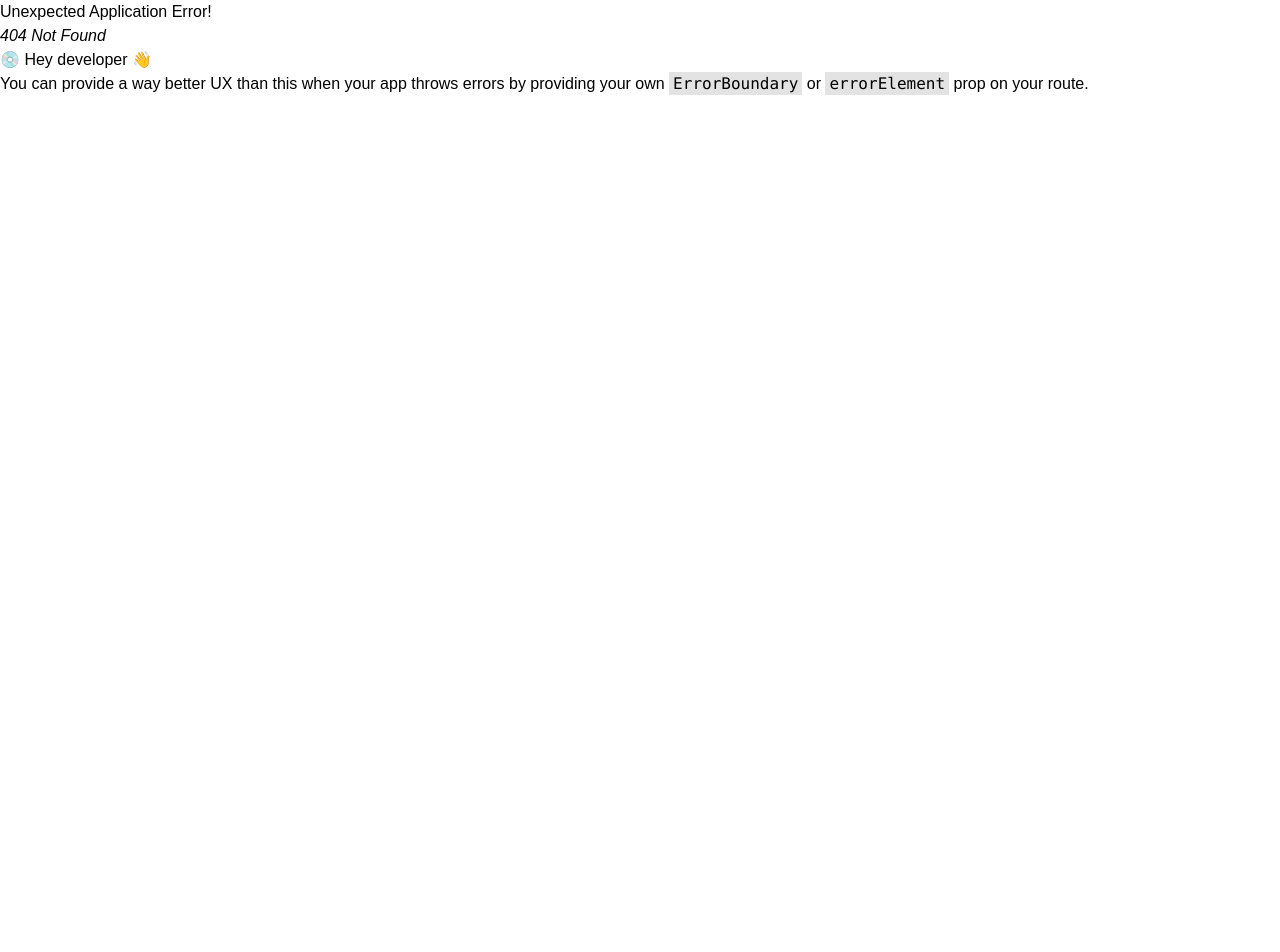
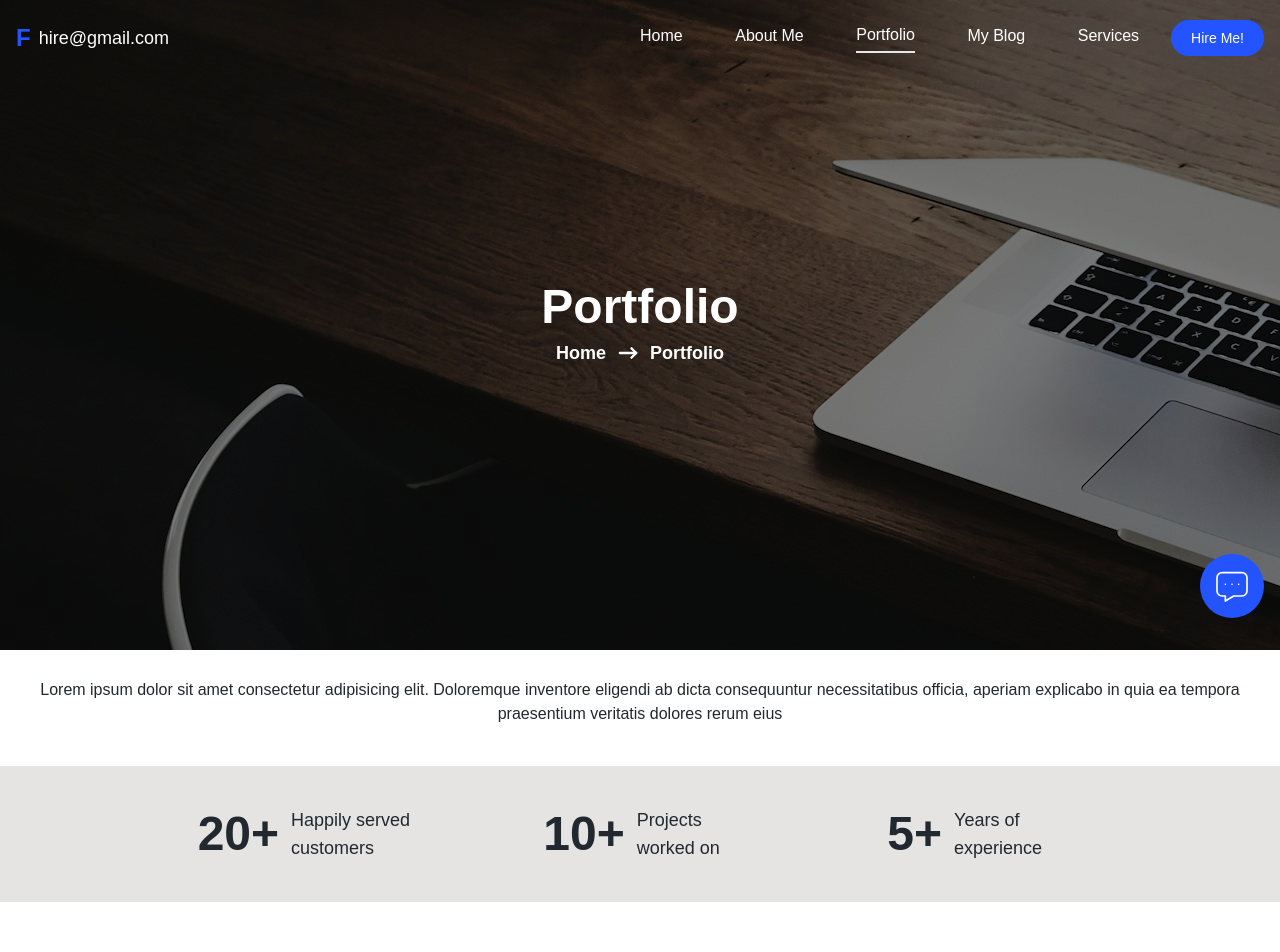
Before and after one commit to Favor-star/my-brand, a React (Vite) app: page /portfolio in a window 1280 px wide. Before the commit this address had no page. Shown: the top 952 px of the page. Before the commit the page ends 800 px from the top, so only its background shows below. Built offline with nearby package versions, Linux system fonts and the light colour scheme.

Commit message:
Finishes working  on Portfolio  page

```diff
--- a/src/components/FAQsSection.tsx
+++ b/src/components/FAQsSection.tsx
@@ -1,13 +1,11 @@
-import { useRef } from 'react';
 import FAQ from './FAQ';
-import { useFollowPointer } from '../utils';
-import {motion } from "framer-motion"
+
 
 const FAQsSection = () => {
   return (
     <div className="w-full flex items-center justify-center py-10  text-blackCustom realtive">
       <main className="w-full max-w-screen-xl flex flex-col gap-3 items-center justify-center px-4">
-        <p className="font-bold text-3xl">You might ask yourself:</p>
+        <p className="font-bold text-3xl text-center">You might ask yourself:</p>
         <section className=" flex flex-col gap-3 w-full md:w-8/12 pt-5">
           <FAQ />
           <FAQ />
--- a/src/components/Header.tsx
+++ b/src/components/Header.tsx
@@ -22,20 +22,26 @@ const Header = ({ isTextWhite }: HeaderProps) => {
             hire@gmail.com
           </a>
         </span>
-        <nav className=" flex-1 hidden items-center gap-5 md:flex text-inherit">
-          <ul className="flex items-center flex-1 justify-between gap-3 list-none text-inherit">
+        <nav className=" flex-1 hidden items-center gap-4 md:flex text-inherit justify-between">
+          <ul className="hidden lg:flex items-center flex-1 justify-between gap-5 list-none text-inherit">
             <NavLink
               to="/"
               className={({ isActive }: { isActive: boolean }) =>
-                cn('font-medium capitalize cursor-pointer pb-1', isActive ? 'border-b-2 border-blackCustom' : 'border-none')
+                cn(
+                  'font-medium capitalize cursor-pointer pb-1',
+                  isActive ? 'border-b-2 border-blackCustom' : 'border-none'
+                )
               }
             >
-             Home
+              Home
             </NavLink>
             <NavLink
               to="about"
               className={({ isActive }: { isActive: boolean }) =>
-                cn('font-medium capitalize cursor-pointer pb-1', isActive ? 'border-b-2' : 'border-none')
+                cn(
+                  'font-medium capitalize cursor-pointer text-nowrap pb-1',
+                  isActive ? 'border-b-2' : 'border-none'
+                )
               }
             >
               About Me
@@ -43,7 +49,10 @@ const Header = ({ isTextWhite }: HeaderProps) => {
             <NavLink
               to="/portfolio"
               className={({ isActive }: { isActive: boolean }) =>
-                cn('font-medium capitalize cursor-pointer pb-1', isActive ? 'border-b-2' : 'border-none')
+                cn(
+                  'font-medium capitalize cursor-pointer pb-1',
+                  isActive ? 'border-b-2' : 'border-none'
+                )
               }
             >
               Portfolio
@@ -51,7 +60,10 @@ const Header = ({ isTextWhite }: HeaderProps) => {
             <NavLink
               to="/my-blog"
               className={({ isActive }: { isActive: boolean }) =>
-                cn('font-medium capitalize cursor-pointer pb-1', isActive ? 'border-b-2' : 'border-none')
+                cn(
+                  'font-medium capitalize cursor-pointer text-nowrap pb-1',
+                  isActive ? 'border-b-2' : 'border-none'
+                )
               }
             >
               My Blog
@@ -59,13 +71,25 @@ const Header = ({ isTextWhite }: HeaderProps) => {
             <NavLink
               to="/services"
               className={({ isActive }: { isActive: boolean }) =>
-                cn('font-medium capitalize cursor-pointer pb-1', isActive ? 'border-b-2' : 'border-none')
+                cn(
+                  'font-medium capitalize cursor-pointer pb-1',
+                  isActive ? 'border-b-2' : 'border-none'
+                )
               }
             >
               Services
             </NavLink>
           </ul>
-
+          <motion.span
+            className="text-inherit"
+            whileHover={{
+              translateY: -5,
+              rotate: '-6deg',
+              scale: 1.1
+            }}
+          >
+            <IconMenu2 className="text-inherit lg:hidden " size={45} strokeWidth={1} />
+          </motion.span>
           <Button className="text-sm">Hire Me!</Button>
         </nav>
         <motion.span
--- a/src/components/MyWorks.tsx
+++ b/src/components/MyWorks.tsx
@@ -4,8 +4,8 @@ import { motion } from 'framer-motion';
 
 const MyWorks = () => {
   return (
-    <section className="w-full bg-inherit text-blackCustom flex flex-col items-center justify-center px-4 py-16 relative">
-      <motion.div className="w-[500px] aspect-square bg-blueCustom rounded-full blur-3xl absolute top-1/2 left-1/2 -translate-y-1/2 -translate-x-1/2  bg-opacity-25"></motion.div>
+    <section className="w-full bg-inherit text-blackCustom flex flex-col items-center justify-center px-4 py-16 relative overflow-hidden">
+      <motion.div className="w-[500px] aspect-square bg-blueCustom rounded-full blur-3xl absolute top-1/2 left-1/2 -translate-y-1/2 -translate-x-1/2  bg-opacity-15"></motion.div>
 
       <div className="flex flex-row gap-2 mb-5">
         <IconBriefcase stroke={1} className="w-10 h-10 " />
--- a/src/components/SubHeroSection.tsx
+++ b/src/components/SubHeroSection.tsx
@@ -4,7 +4,10 @@ import bgImg2 from '../assets/bgImg2.jpg';
 import { Link } from 'react-router-dom';
 import { IconArrowNarrowRight, IconMessageDots } from '@tabler/icons-react';
 
-const SubHeroSection = () => {
+interface SubHeroSectionProps {
+  title: string;
+}
+const SubHeroSection = ({ title }: SubHeroSectionProps) => {
   return (
     <>
       <section
@@ -15,13 +18,13 @@ const SubHeroSection = () => {
           <Header isTextWhite={true} />
         </div>
         <div className="w-full h-full absolute top-0 left-0 bg-black bg-opacity-50 z-0"></div>
-        <p className="font-bold text-5xl relative z-10">Services</p>
+        <p className="font-bold text-5xl relative z-10 capitalize">{title}</p>
         <div className="flex flex-row gap-2 w-fit relative z-10">
           <Link to={'/'} className="text-white font-bold text-lg cursor-pointer">
             Home
           </Link>
           <IconArrowNarrowRight className="w-7 h-7" />
-          <p className="text-white font-bold text-lg">Services</p>
+          <p className="text-white font-bold text-lg capitalize">{title}</p>
         </div>
         <div className="w-full absolute bottom-8 left-0 flex items-center justify-center  z-10">
           <span className="w-full max-w-screen-xl flex justify-end px-4">
--- a/src/components/WorkCard.tsx
+++ b/src/components/WorkCard.tsx
@@ -8,7 +8,7 @@ const WorkCard = () => {
 
   return (
     <motion.div
-      className="w-full p-5 rounded-[30px] border border-blueCustom bg-grayCustom bg-opacity-50 flex items-center justify-center relative "
+      className="w-full p-5 rounded-[30px]  bg-grayCustom bg-opacity-50 flex items-center justify-center relative "
       initial={{
         opacity: 0.1,
 
--- /dev/null
+++ b/src/components/WorkWithMe.tsx
@@ -0,0 +1,39 @@
+import {
+  IconArrowNarrowRight,
+  IconBrandGithub,
+  IconBrandInstagram,
+  IconBrandUpwork,
+  IconBrandWhatsapp,
+  IconBrandX
+} from '@tabler/icons-react';
+
+const WorkWithMe = () => {
+  return (
+    <div className="w-full flex flex-col items-center justify-center bg-grayCustom text-blackCustom py-10">
+      <main className="w-full max-w-screen-xl px-4 flex flex-col md:flex-row gap-10 md:gap-0 justify-between items-center">
+        <section className="flex flex-col gap-3 items-start justify-center self-start">
+          <p>Inerested in working with me?</p>
+          <p className="font-extrabold text-5xl ">Let's do it now.</p>
+        </section>
+        <section className="flex flex-col gap-3 items-end justify-center text-inherit self-end">
+          <div className="flex gap-2 items-center justify-end text-inherit">
+            <p className="font-extrabold text-lg">favoureliab@gmail.com</p>
+            <IconArrowNarrowRight
+              stroke={1.5}
+              className="w-10 h-10 p-1 rounded-full border text-inherit border-blackCustom -rotate-45 transition-all hover:rotate-0"
+            />
+          </div>
+          <div className="flex gap-2">
+            <IconBrandInstagram stroke={1.5} className="work__with__me__icons" />
+            <IconBrandUpwork stroke={1.5} className="work__with__me__icons" />
+            <IconBrandX stroke={1.5} className="work__with__me__icons" />
+            <IconBrandGithub stroke={1.5} className="work__with__me__icons" />
+            <IconBrandWhatsapp stroke={1.5} className="work__with__me__icons" />
+          </div>
+        </section>
+      </main>
+    </div>
+  );
+};
+
+export default WorkWithMe;
--- a/src/index.css
+++ b/src/index.css
@@ -15,15 +15,12 @@
 ::-webkit-scrollbar {
   width: 10px;
   height: 8px;
-background: #cccccc;
-/* background-color: red; */
+  background: #cccccc;
+  /* background-color: red; */
 }
 
-
 ::-webkit-scrollbar-track {
-  background-color: #E5E4E266;
-
-
+  background-color: #e5e4e266;
 }
 /* ::-webkit-scrollbar-corner {
   display: none;
@@ -33,11 +30,12 @@ background: #cccccc;
   height: 10px;
 }
 ::-webkit-scrollbar-thumb {
-
   background-color: #212830;
-
 }
 
 .footer_links {
-  @apply w-10 h-10 border border-white p-[5px] rounded-full bg-inherit text-white
+  @apply w-10 h-10 border border-white p-[5px] rounded-full bg-inherit text-white;
 }
+.work__with__me__icons {
+  @apply w-8 h-8 p-1 rounded-full border border-blackCustom;
+}
--- /dev/null
+++ b/src/pages/Portfolio.tsx
@@ -0,0 +1,55 @@
+import FAQsSection from '../components/FAQsSection';
+import Footer from '../components/Footer';
+import MyWorks from '../components/MyWorks';
+import SubHeroSection from '../components/SubHeroSection';
+import WorkWithMe from '../components/WorkWithMe';
+
+const Portfolio = () => {
+  return (
+    <div className="w-full flex flex-col justify-center items-center relative text-blackCustom">
+      <SubHeroSection title="portfolio" />
+      <p className="w-full max-w-screen-xl  text-center px-4 text-inherit">
+        Lorem ipsum dolor sit amet consectetur adipisicing elit. Doloremque inventore eligendi ab
+        dicta consequuntur necessitatibus officia, aperiam explicabo in quia ea tempora praesentium
+        veritatis dolores rerum eius
+      </p>
+      <section className="w-full  flex items-center justify-center py-10 bg-grayCustom text-inherit my-10">
+        <div className="max-w-screen-lg w-full flex flex-col md:flex-row justify-center  gap-10 md:gap-0 md:justify-around items-start md:items-center px-4">
+          <div className=" w-fit flex-1 flex flex-row justify-center gap-3 items-center">
+            <span className="flex items-center justify-center gap-0">
+              <p className="text-5xl font-extrabold ">20</p>
+              <p className="text-5xl font-extrabold ">+</p>
+            </span>
+            <p className=" w-full  md:max-w-[130px] text-left  text-lg font-medium md:font-normal">
+              Happily served customers
+            </p>
+          </div>
+          <div className=" w-fit flex-1 flex flex-row justify-center gap-3 items-center">
+            <span className="flex items-center justify-center gap-0">
+              <p className="text-5xl font-extrabold ">10</p>
+              <p className="text-5xl font-extrabold ">+</p>
+            </span>
+            <p className=" w-full md:max-w-[100px] text-left text-lg font-medium md:font-normal">
+              Projects worked on
+            </p>
+          </div>
+          <div className=" w-fit flex-1 flex flex-row justify-center gap-3 items-center">
+            <span className="flex items-center justify-center gap-0">
+              <p className="text-5xl font-extrabold ">5</p>
+              <p className="text-5xl font-extrabold ">+</p>
+            </span>
+            <p className=" w-full md:max-w-[100px] text-left text-lg font-medium md:font-normal">
+              Years of experience
+            </p>
+          </div>
+        </div>
+      </section>
+      <MyWorks />
+      <WorkWithMe />
+      <FAQsSection />
+      <Footer />
+    </div>
+  );
+};
+
+export default Portfolio;
--- a/src/pages/Services.tsx
+++ b/src/pages/Services.tsx
@@ -8,7 +8,7 @@ import SubHeroSection from '../components/SubHeroSection';
 const Services = () => {
   return (
     <main className="w-full flex flex-col justify-center items-center relative">
-      <SubHeroSection />
+      <SubHeroSection title='services' />
       <p className="w-full max-w-screen-xl  text-center px-4">
         Lorem ipsum dolor sit amet consectetur adipisicing elit. Doloremque inventore eligendi ab
         dicta consequuntur necessitatibus officia, aperiam explicabo in quia ea tempora praesentium
--- a/src/routes/routes.tsx
+++ b/src/routes/routes.tsx
@@ -1,6 +1,7 @@
 import { createBrowserRouter, RouterProvider } from 'react-router-dom';
 import Homepage from '../pages/Homepage';
 import Services from '../pages/Services';
+import Portfolio from '../pages/Portfolio';
 
 const router = createBrowserRouter([
   {
@@ -14,7 +15,8 @@ const router = createBrowserRouter([
   {
     path: '/services',
     element: <Services />
-  }
+  },
+  { path: '/portfolio', element: <Portfolio /> }
 ]);
 const RoutesWrapper = () => {
   return <RouterProvider router={router} />;
```
Also changed, not shown: src/components/Footer.tsx (+14 -12 lines).
